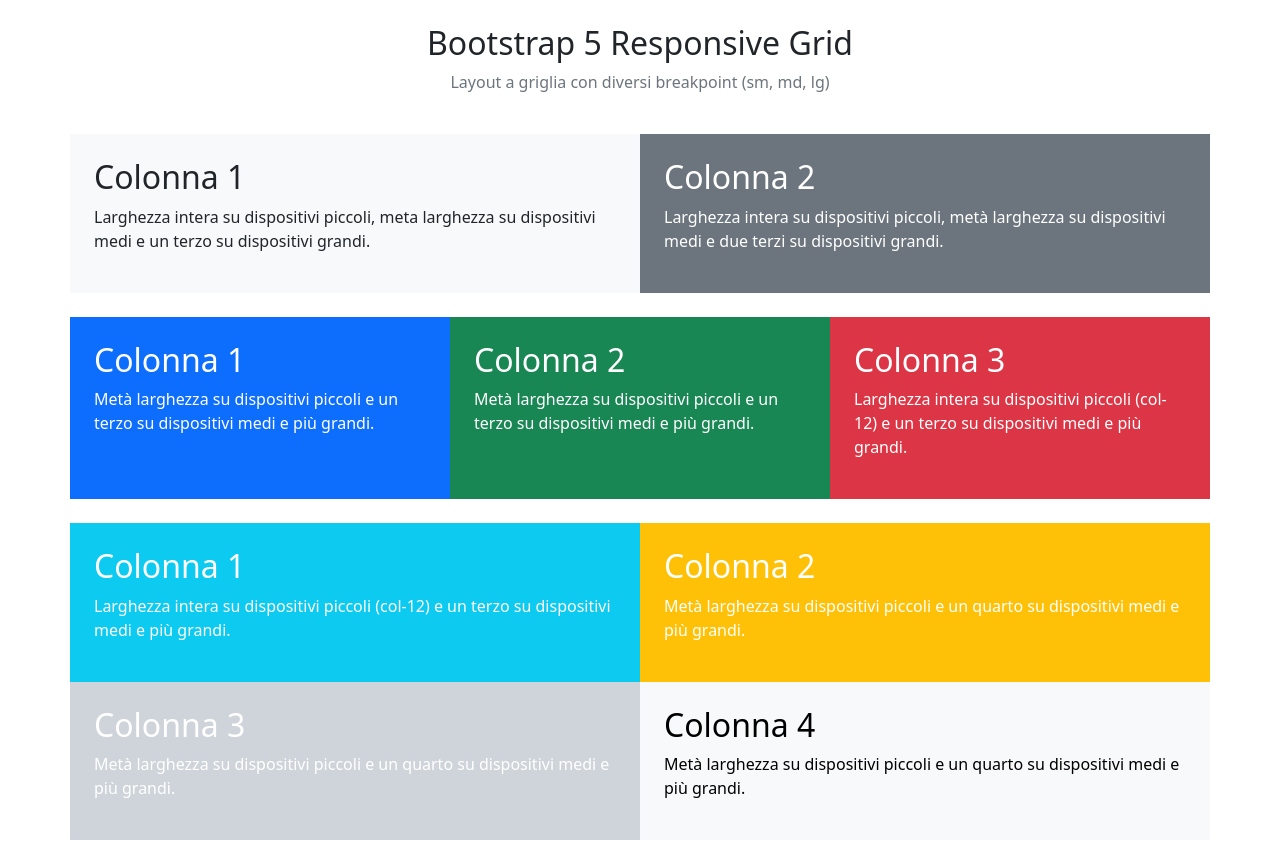
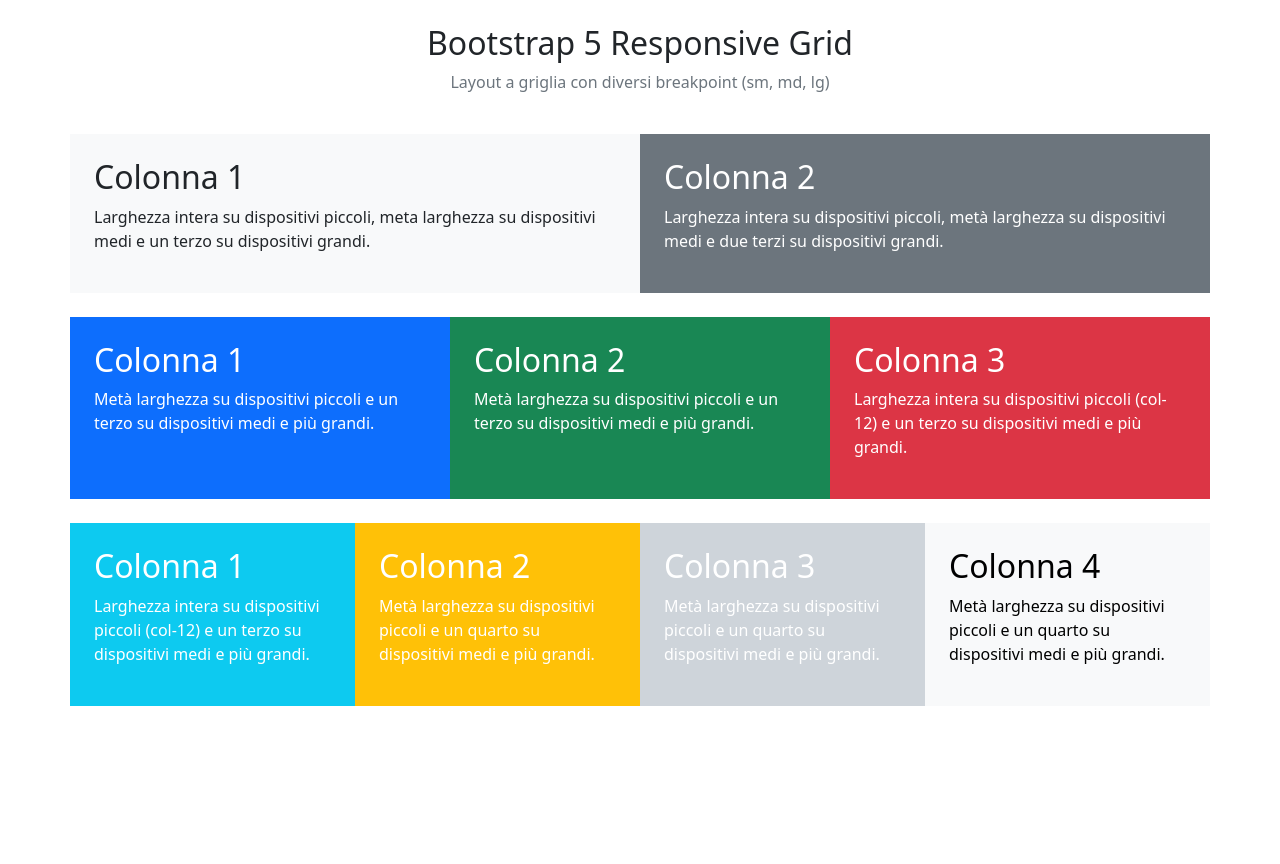
Before and after one commit to stefanosorrenti/htmlcss-bootstrap-layout, a plain HTML site: page index.html in a window 1280 px wide. After the commit the page ends 800 px from the top, so only its background shows below. Drawn offline with nearby package versions, Linux system fonts and the light colour scheme.

Commit message:
Add Main - Add Media Query for third row - Medium screen

```diff
--- a/index.html
+++ b/index.html
@@ -65,19 +65,19 @@
 
             <div class="row mb-4 text-white">
 
-                <div class="col-6 bg-info p-4">
+                <div class="col-6 col-md bg-info p-4">
                     <h2>Colonna 1</h2>
                     <p>Larghezza intera su dispositivi piccoli (col-12) e un terzo su dispositivi medi e più grandi.</p>
                 </div>
-                <div class="col-6 bg-warning p-4">
+                <div class="col-6 col-md bg-warning p-4">
                     <h2>Colonna 2</h2>
                     <p>Metà larghezza su dispositivi piccoli e un quarto su dispositivi medi e più grandi.</p>
                 </div>
-                <div class="col-6 bg-dark-subtle p-4">
+                <div class="col-6 col-md bg-dark-subtle p-4">
                     <h2>Colonna 3</h2>
                     <p>Metà larghezza su dispositivi piccoli e un quarto su dispositivi medi e più grandi.</p>
                 </div>
-                <div class="col-6 bg-light text-black p-4">
+                <div class="col-6 col-md bg-light text-black p-4">
                     <h2>Colonna 4</h2>
                     <p>Metà larghezza su dispositivi piccoli e un quarto su dispositivi medi e più grandi.</p>
                 </div>
```
